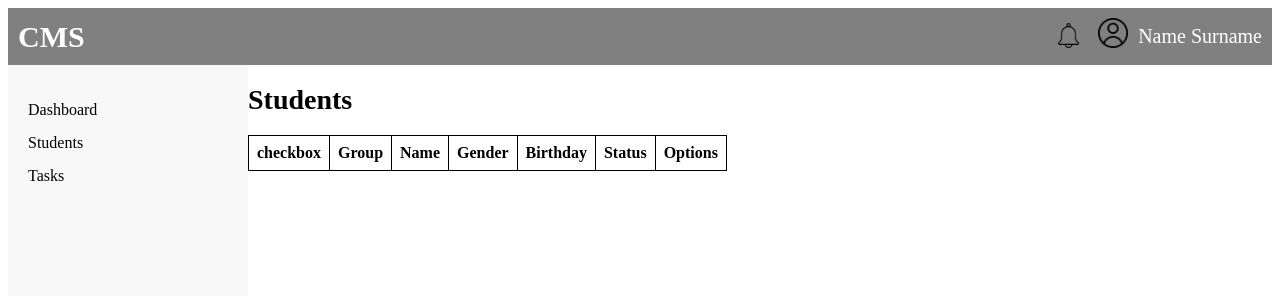
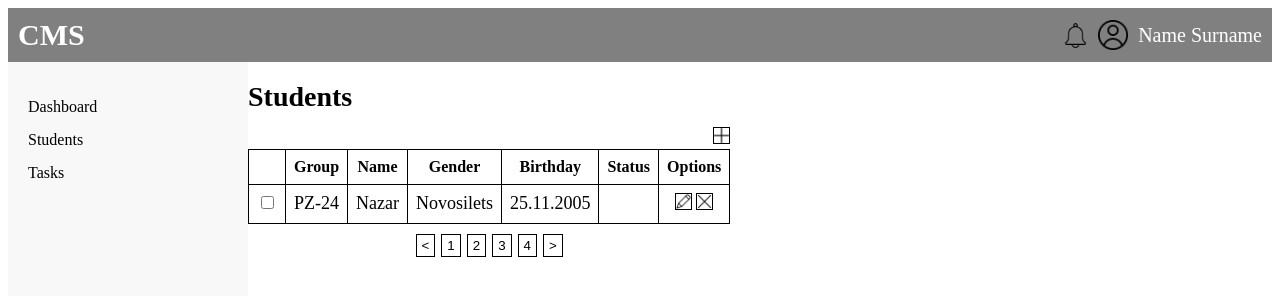
Before and after one commit to NazarNovosilets/ProgInternet, a plain HTML site: page index.html in a window 1280 px wide. Drawn offline with Linux system fonts and the light colour scheme.

Commit message:
Added visual to the table

```diff
--- a/index.html
+++ b/index.html
@@ -11,10 +11,8 @@
     <div class="head1">
         <span class="leftText">CMS</span>
         <div class="rightContent">
-            <div class="icons">
-                <img src="bell.png" alt="bell" class="bell">
-                <img src="icon1.png" alt="icon" class="icon1">
-            </div>
+            <img src="bell.png" alt="bell" class="bell">
+            <img src="icon1.png" alt="icon" class="icon1">
             <span class="rightText">Name Surname</span>
         </div>
     </div>
@@ -33,10 +31,11 @@
 
         <main class="content">
             <h1 class="page-title">Students</h1>
+            <img src="plus.png" alt="plus" class="plus">
             <table>
                 <thead>
                     <tr>
-                        <th> checkbox </th>
+                        <th> </th>
                         <th> Group </th>
                         <th> Name </th>
                         <th> Gender </th>
@@ -45,16 +44,35 @@
                         <th>Options</th>
                     </tr>
                 </thead>
+
+                <tbody>
+                    <tr class="studentsInfo">
+                        <td> <input type="checkbox" id="myCheckbox"> </td>
+                        <td> PZ-24 </td>
+                        <td> Nazar </td>
+                        <td> Novosilets </td>
+                        <td> 25.11.2005 </td>
+                        <td></td>
+                        <td>
+                            <img src="pen.png" alt="pen" class="optionIcons">
+                            <img src="close.png" alt="plus" class="optionIcons">
+                        </td>
+                    </tr>
+                </tbody>
             </table>
-        </main>
-    </div>
+            <div class="pagination">
+                        <button class="pagebtn"><</button>
+                        <button class="pagebtn">1</button>
+                        <button class="pagebtn">2</button>
+                        <button class="pagebtn">3</button>
+                        <button class="pagebtn">4</button>
+                        <button class="pagebtn">></button>
+            </div>
 
 
 
-
-
-    <!--<p class = "class1" title ="About W3Schools">W3Schools is a web developer's site.</p>
-<a href = "https://www.instagram.com">  Our Instagram </a>-->
+        </main>
+    </div>
 </body>
 
 </html>
--- a/style.css
+++ b/style.css
@@ -86,13 +86,77 @@ th {
   border: 1px solid black;
   padding: 8px;
   text-align: center;
+  font-weight: bold;
+
+}
+
+td {
+  border: 1px solid black;
+  padding: 8px;
+  text-align: center;
+  font-weight: normal;
+}
+
+.studentsInfo {
+  font-size: large;
+  padding: 8px;
+  text-align: center;
+}
+
+.optionIcons {
+  width: 15px;
+  border: 1px solid black;
+}
+
+.optionIcons:hover {
+  background-color: lightgray;
+}
+
+.optionIcons:active {
+  font-weight: bold;
+  background-color: #ddd;
+}
+
+.plus {
+  width: 15px;
+  border: 1px solid black;
+  margin-right: 0;
+  margin-left: auto;
+  display: block;
+  position: relative;
+  top: -5px;
+}
+
+.plus:hover {
+  background-color: lightgray;
+}
+
+.plus:active {
+  font-weight: bold;
+  background-color: #ddd;
 }
 
 
+.pagination {
+  display: flex;
+  justify-content: center;
+  align-items: center;
+  margin-top: 10px;
+}
 
+.pagebtn {
+  padding: 3px 5px;
+  margin: 0 3px;
+  border: 1px solid black;
+  background-color: white;
+  cursor: pointer;
+}
 
-.class1 {
-  font-family: Cambria, Cochin, Georgia, Times, 'Times New Roman', serif;
-  text-align: left;
-  color: aqua;
+.pagebtn:hover {
+  background-color: lightgray;
 }
+
+.pagebtn.active {
+  font-weight: bold;
+  background-color: #ddd;
+}
```
Also changed, not shown: close.png (added), pen.png (added), plus.png (added).
